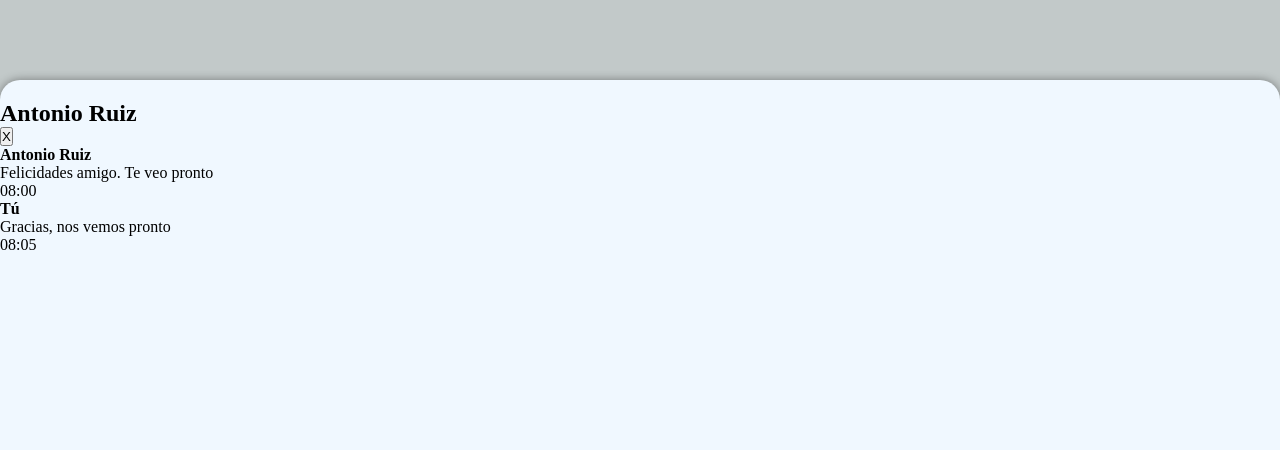
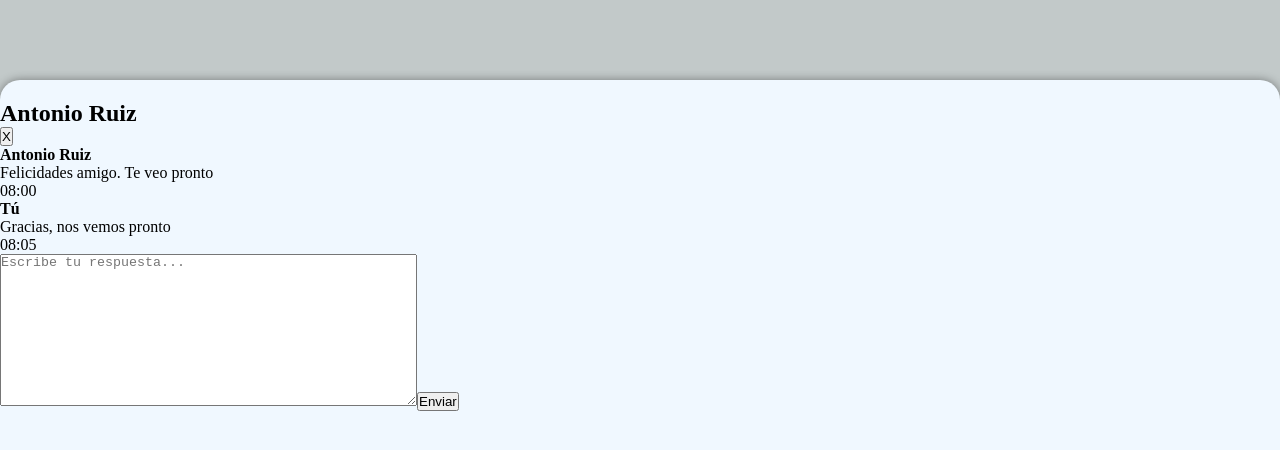
Before and after one commit to JaumeEsquerdo/asincrono-2-entornos-fullstack, a React (Vite) app in the folder asincrono-2/asincrono-2/: page / in a window 1280 px wide. Both pictures are taken after a click on the element 640 px from the left and 376 px from the top of the page. Shown: the top 450 px of the page. Built offline with nearby package versions, Linux system fonts and the light colour scheme.

Commit message:
asincrono 2 front email abierto

```diff
--- a/asincrono-2/asincrono-2/page/Cards.jsx
+++ b/asincrono-2/asincrono-2/page/Cards.jsx
@@ -153,6 +153,12 @@ export const Cards = () => {
 }
 
 export const CardAbierta = ({ card, setExpanded }) => {
+
+    const [replyMessage, setReplyMessage] = useState("");
+
+    const handleReplyMessage = (e) => {
+        setReplyMessage(e.target.value);
+    }
     return (
         <div className="CardAbierta">
             <div className="Profile"></div>
@@ -167,6 +173,12 @@ export const CardAbierta = ({ card, setExpanded }) => {
                     </div>
                 ))}
             </div>
+
+            {/* input para el nuevo mensaje del reply */}
+            <div className="ReplySection">
+                <textarea value={replyMessage} onChange={handleReplyMessage} rows={10} cols={50} placeholder="Escribe tu respuesta..."/>
+                <button>Enviar</button>
+            </div>
         </div>
     );
 }
```
